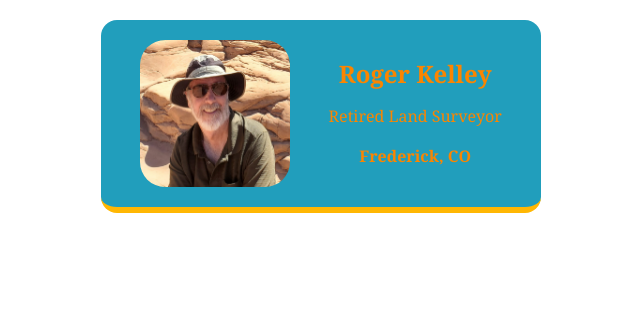
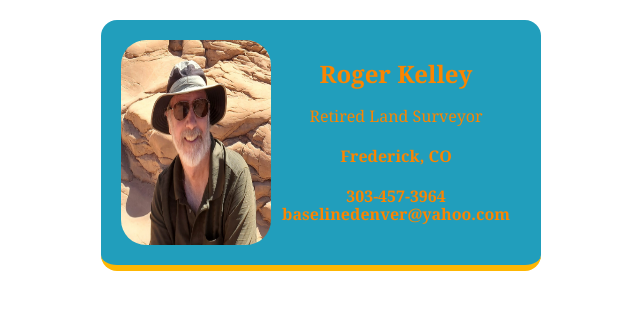
Before and after one commit to baselinedenver/Biz-card, a website built with Vite: page index.html in a window 1280 px wide. Shown: the whole page, without its empty margins (319-959 px from the left). Built offline with nearby package versions, Linux system fonts and the light colour scheme.

Commit message:
Update index.html

```diff
--- a/index.html
+++ b/index.html
@@ -9,6 +9,7 @@
                 <h2>Roger Kelley</h2>
                 <p>Retired Land Surveyor</p>
                 <h4>Frederick, CO</h4>
+                <h4>303-457-3964 baselinedenver@yahoo.com</h4>
             </div>
         </div>
     </body>
```
